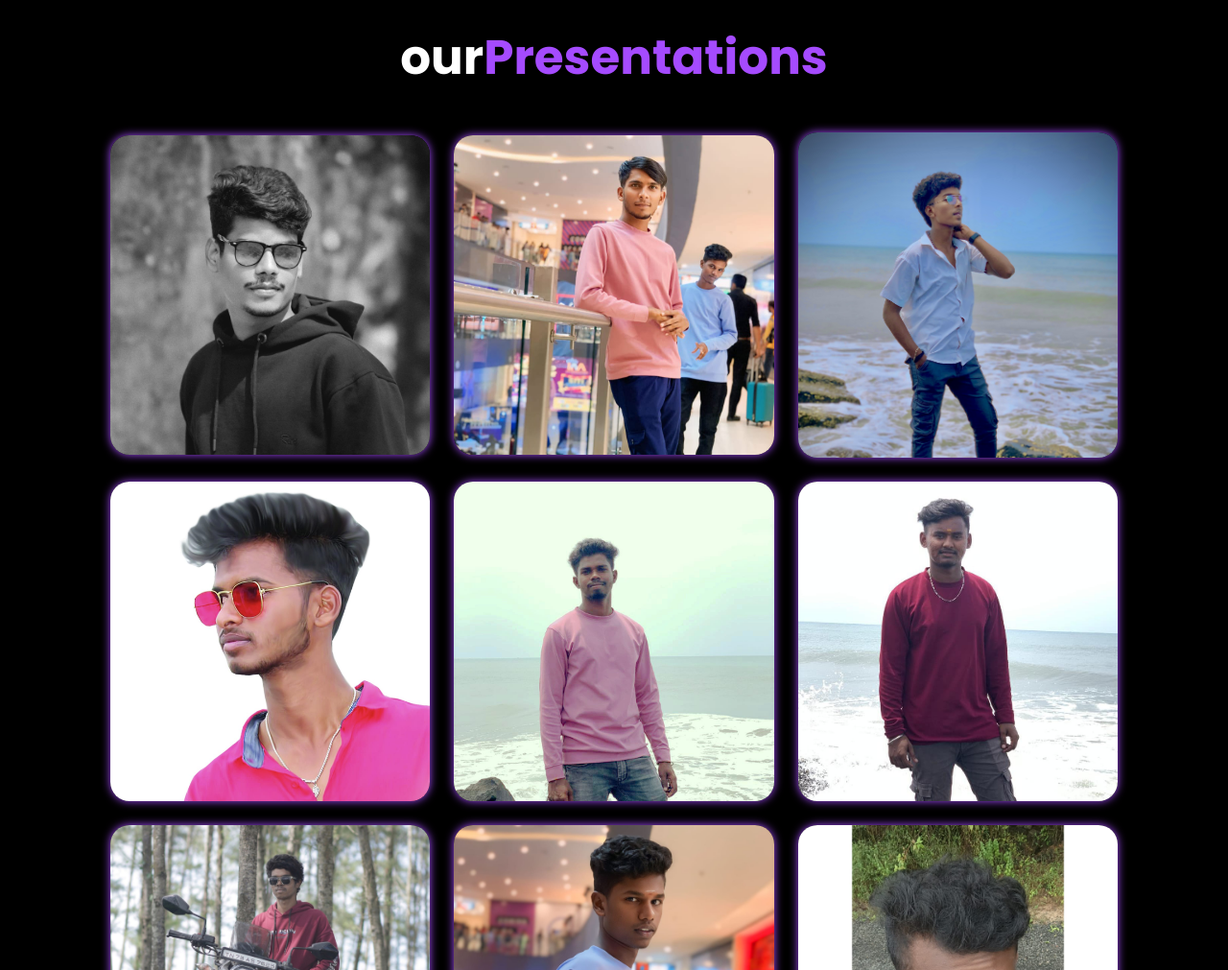
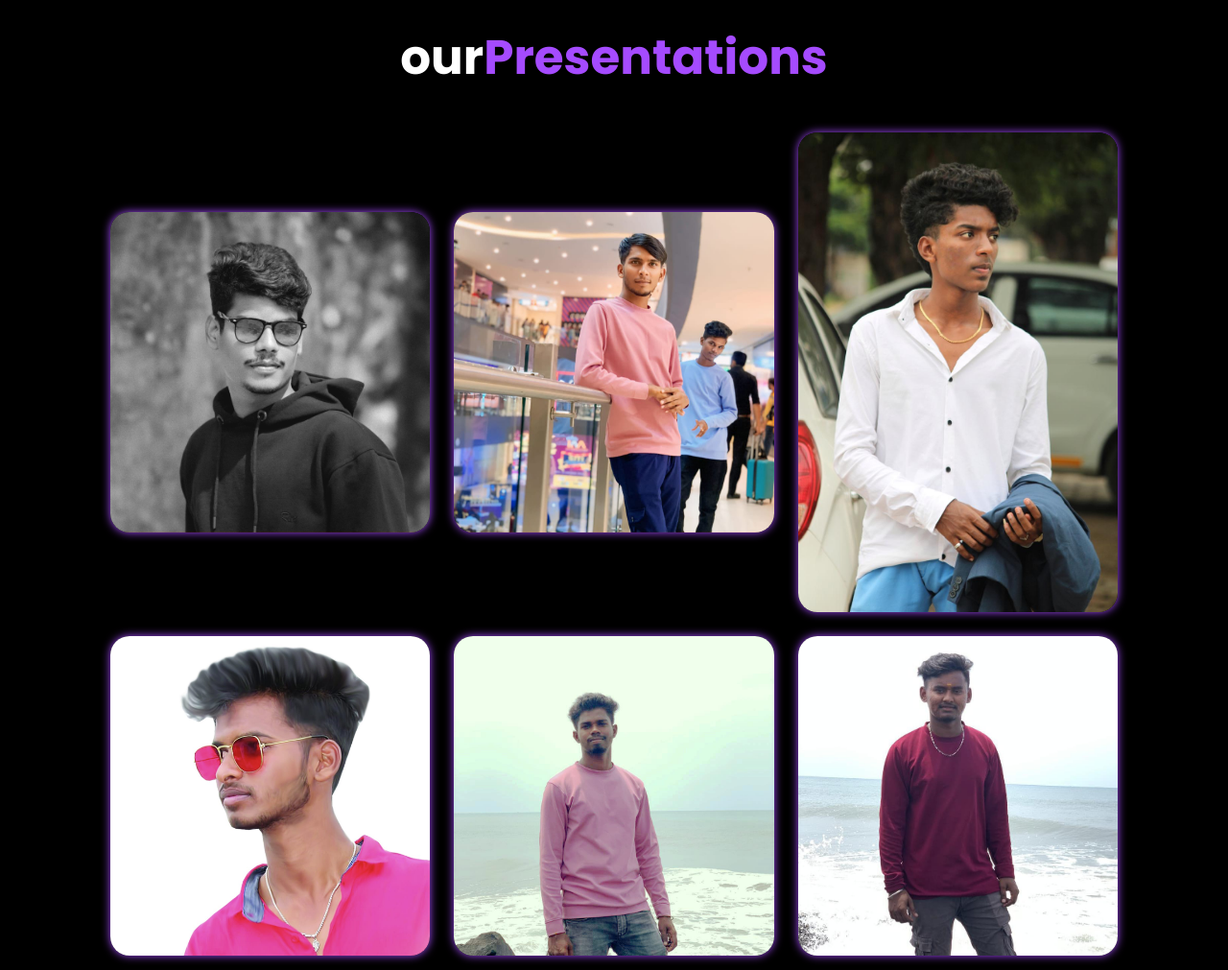
Before and after one commit to rajaram2k/GUNA-BLOCK, a plain HTML site: page GUNA/index.html in a window 1280 px wide. Shown: the part 4340-5351 px from the top of the page at 96% size. Drawn offline with nearby package versions, Linux system fonts and the light colour scheme; a web font is replaced by a local one.

Commit message:
Update index.html

```diff
--- a/GUNA/index.html
+++ b/GUNA/index.html
@@ -357,7 +357,7 @@
                 </div>
 
                 <div class="portfolio-box">
-                    <img src="images/amos.JPG" alt="">
+                    <img src="images/amos1.JPG" alt="">
                     <div class="portfolio-layer">
                         <h4>Amos paulraj</h4>
                         <p>check this out</p>
```
